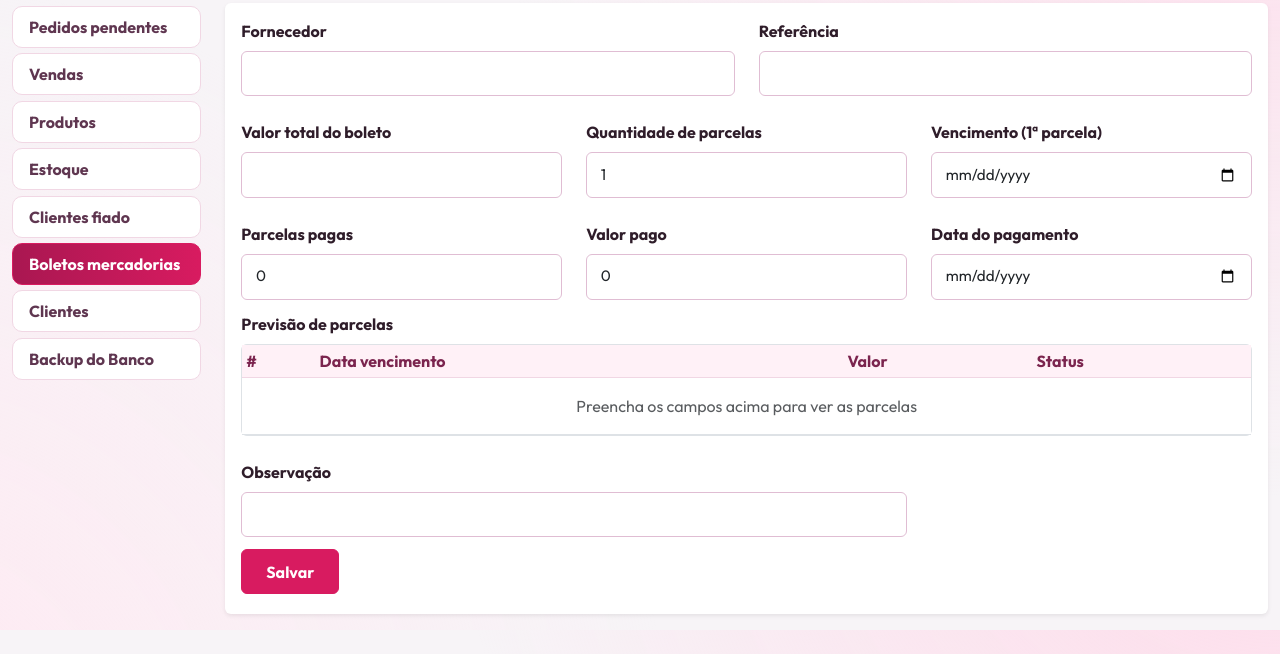
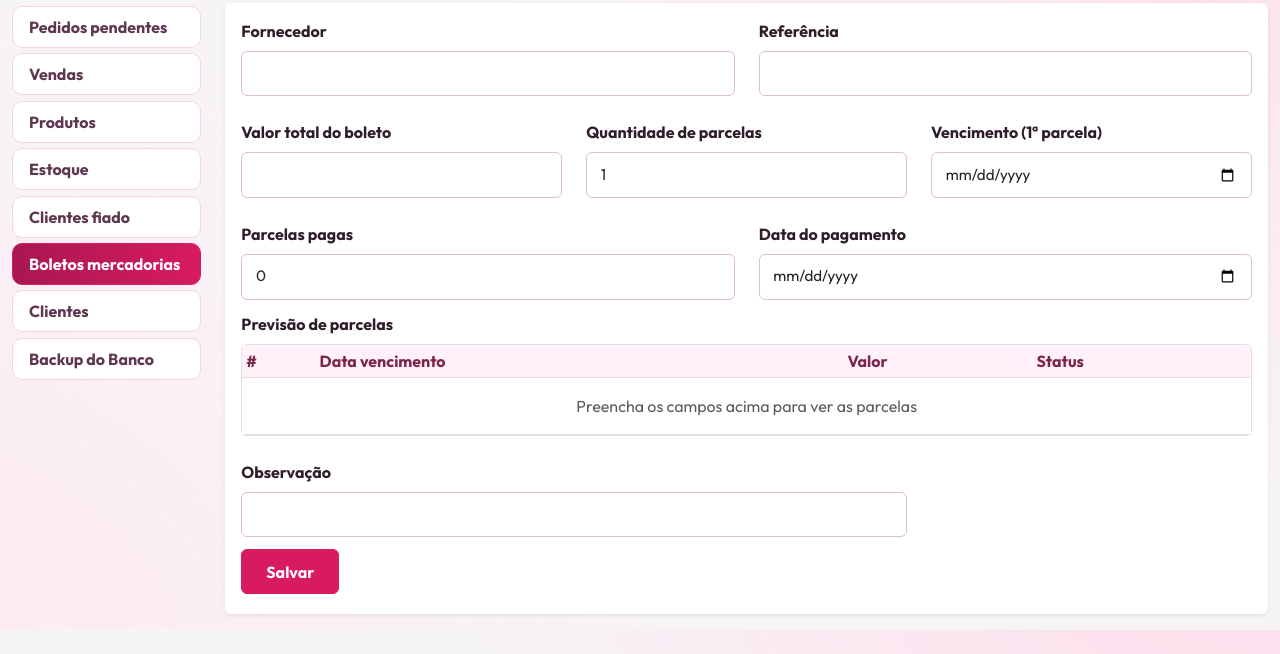
Before and after one commit to Elloy123/BelaCheirosa, a Django app: page /painel/boletos/novo/ in a window 1280 px wide. Shown: the part 114-768 px from the top of the page. Run offline with Django 5.2, Linux system fonts and the light colour scheme; the visitor is signed in with stand-in values (Sample User, id 1); data that the repository does not hold is empty.

Commit message:
fix: boletos com parcelas pagas iniciais e remover campo valor pago

```diff
--- a/loja/views.py
+++ b/loja/views.py
@@ -1308,7 +1308,6 @@ def conta_pagar_form(request):
 		referencia = request.POST.get("referencia", "").strip()
 		try:
 			valor_total = _parse_decimal_input(request.POST.get("valor_total", "0"), "0")
-			valor_pago = _parse_decimal_input(request.POST.get("valor_pago", "0"), "0")
 		except InvalidOperation:
 			messages.error(request, "Valores invalidos para o boleto.")
 			return redirect("conta_pagar_novo")
@@ -1317,7 +1316,14 @@ def conta_pagar_form(request):
 		except ValueError:
 			messages.error(request, "Data de vencimento invalida.")
 			return redirect("conta_pagar_novo")
-		data_pagamento = request.POST.get("data_pagamento") or None
+		data_pagamento_raw = request.POST.get("data_pagamento", "").strip()
+		data_pagamento = None
+		if data_pagamento_raw:
+			try:
+				data_pagamento = date.fromisoformat(data_pagamento_raw)
+			except ValueError:
+				messages.error(request, "Data de pagamento invalida.")
+				return redirect("conta_pagar_novo")
 		observacao = request.POST.get("observacao", "").strip()
 
 		try:
@@ -1326,10 +1332,21 @@ def conta_pagar_form(request):
 			parcelas = 1
 		parcelas = max(1, parcelas)
 
+		try:
+			parcelas_pagas = int(request.POST.get("parcelas_pagas", "0") or "0")
+		except ValueError:
+			parcelas_pagas = 0
+		parcelas_pagas = max(0, min(parcelas_pagas, parcelas))
+
+		if parcelas_pagas > 0 and not data_pagamento:
+			messages.error(request, "Informe a data do pagamento quando houver parcelas pagas.")
+			return redirect("conta_pagar_novo")
+
 		grupo = uuid4().hex[:12]
 		for i in range(parcelas):
 			vencimento_parcela = _add_months(vencimento, i)
-			valor_pago_parcela = valor_pago if i == 0 else Decimal("0")
+			parcela_ja_paga = i < parcelas_pagas
+			valor_pago_parcela = valor_total if parcela_ja_paga else Decimal("0")
 			status_parcela = _status_por_pagamento(valor_total, valor_pago_parcela)
 			ContaPagar.objects.create(
 				fornecedor=fornecedor,
@@ -1340,7 +1357,7 @@ def conta_pagar_form(request):
 				valor_total=valor_total,
 				valor_pago=valor_pago_parcela,
 				vencimento=vencimento_parcela,
-				data_pagamento=data_pagamento if i == 0 else None,
+				data_pagamento=data_pagamento if parcela_ja_paga else None,
 				status=status_parcela,
 				observacao=observacao,
 			)
--- a/templates/admin_panel/conta_pagar_form.html
+++ b/templates/admin_panel/conta_pagar_form.html
@@ -11,9 +11,8 @@
   <div class="col-md-4"><label class="form-label">Quantidade de parcelas</label><input type="number" min="1" name="parcelas" id="inputParcelas" class="form-control" value="1" required></div>
   <div class="col-md-4"><label class="form-label">Vencimento (1ª parcela)</label><input type="date" name="vencimento" id="inputVencimento" class="form-control" required></div>
 
-  <div class="col-md-4"><label class="form-label">Parcelas pagas</label><input type="number" min="0" id="inputParcelasPagas" class="form-control" value="0"></div>
-  <div class="col-md-4"><label class="form-label">Valor pago</label><input type="number" step="0.01" name="valor_pago" class="form-control" value="0"></div>
-  <div class="col-md-4"><label class="form-label">Data do pagamento</label><input type="date" name="data_pagamento" class="form-control"></div>
+  <div class="col-md-6"><label class="form-label">Parcelas pagas</label><input type="number" min="0" name="parcelas_pagas" id="inputParcelasPagas" class="form-control" value="0"></div>
+  <div class="col-md-6"><label class="form-label">Data do pagamento</label><input type="date" name="data_pagamento" class="form-control"></div>
 
   <div class="col-12">
     <label class="form-label fw-semibold">Previsão de parcelas</label>
```
